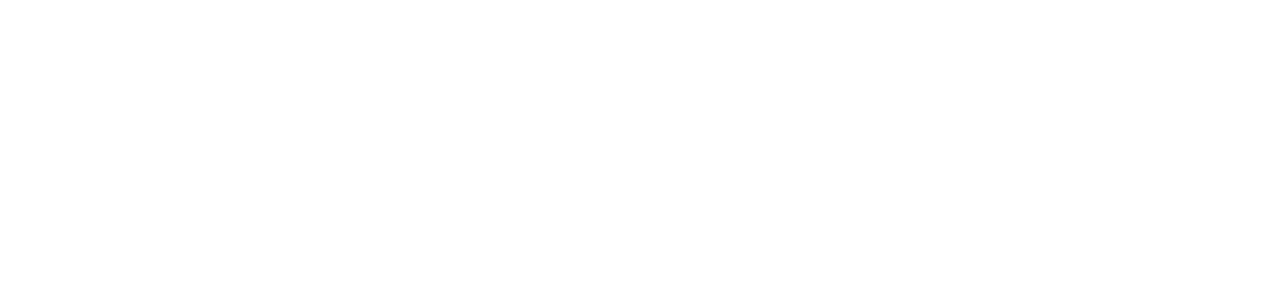
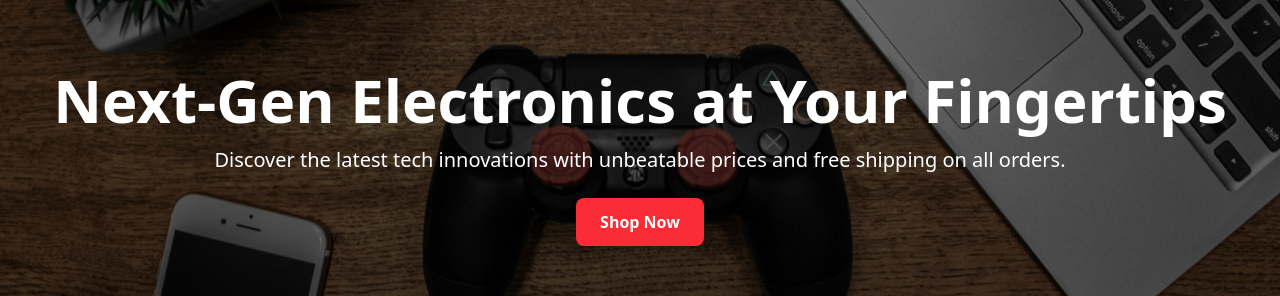
Before and after one commit to abubakar83/Complete-Ecommerce-Website-using-React-JS-Tailwind-CSS-and-Context-API, a React (Vite) app: page / in a window 1280 px wide. Shown: the part 346-642 px from the top of the page. Built offline with nearby package versions, Linux system fonts and the light colour scheme; no server answers.

Commit message:
add component

```diff
--- a/src/pages/Home.jsx
+++ b/src/pages/Home.jsx
@@ -6,7 +6,7 @@
   return (
     <>
       <Carousel/>
-      {/* <MidBanner/> */}
+      <MidBanner/>
     </>
   )
 }
```
